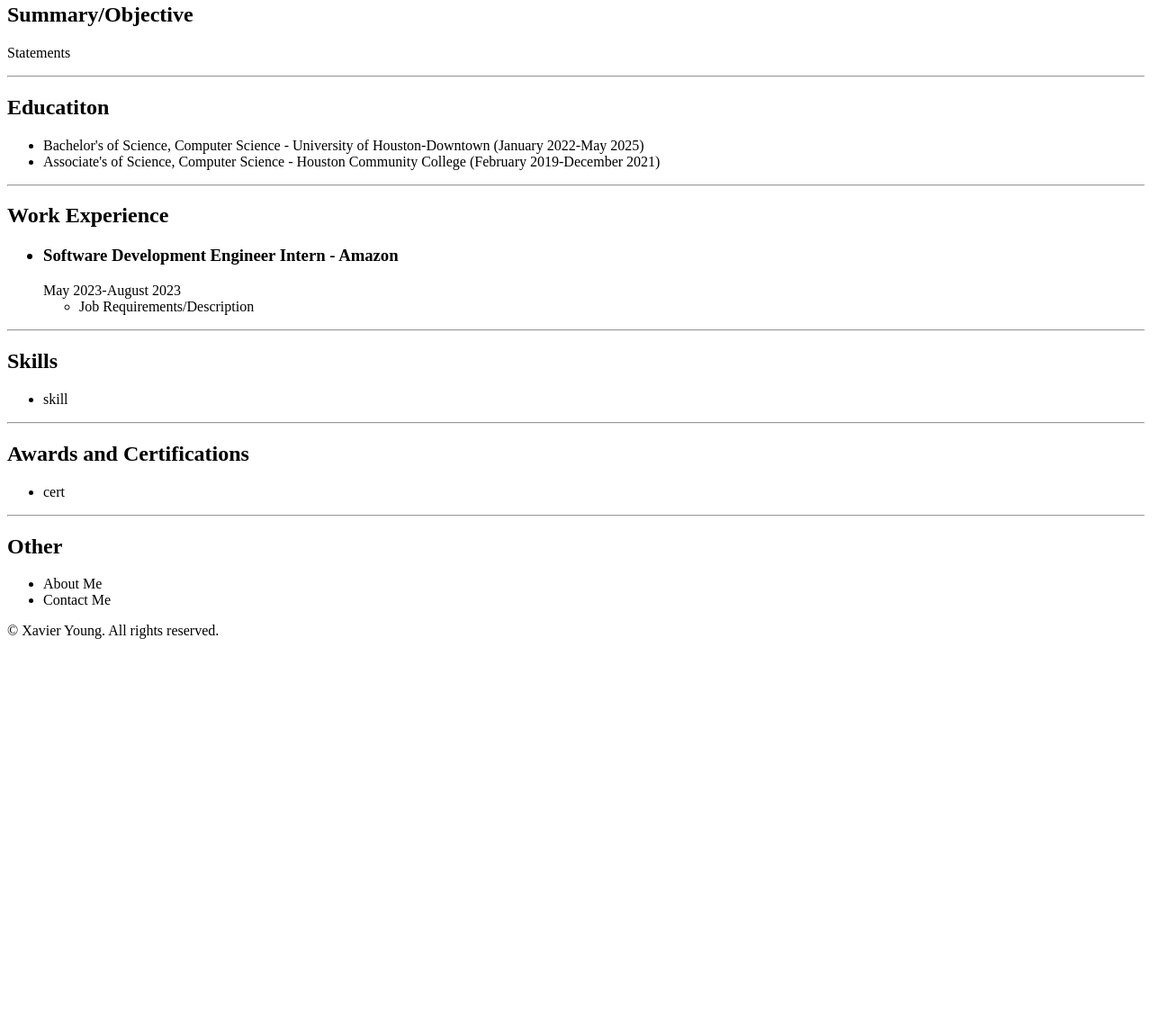
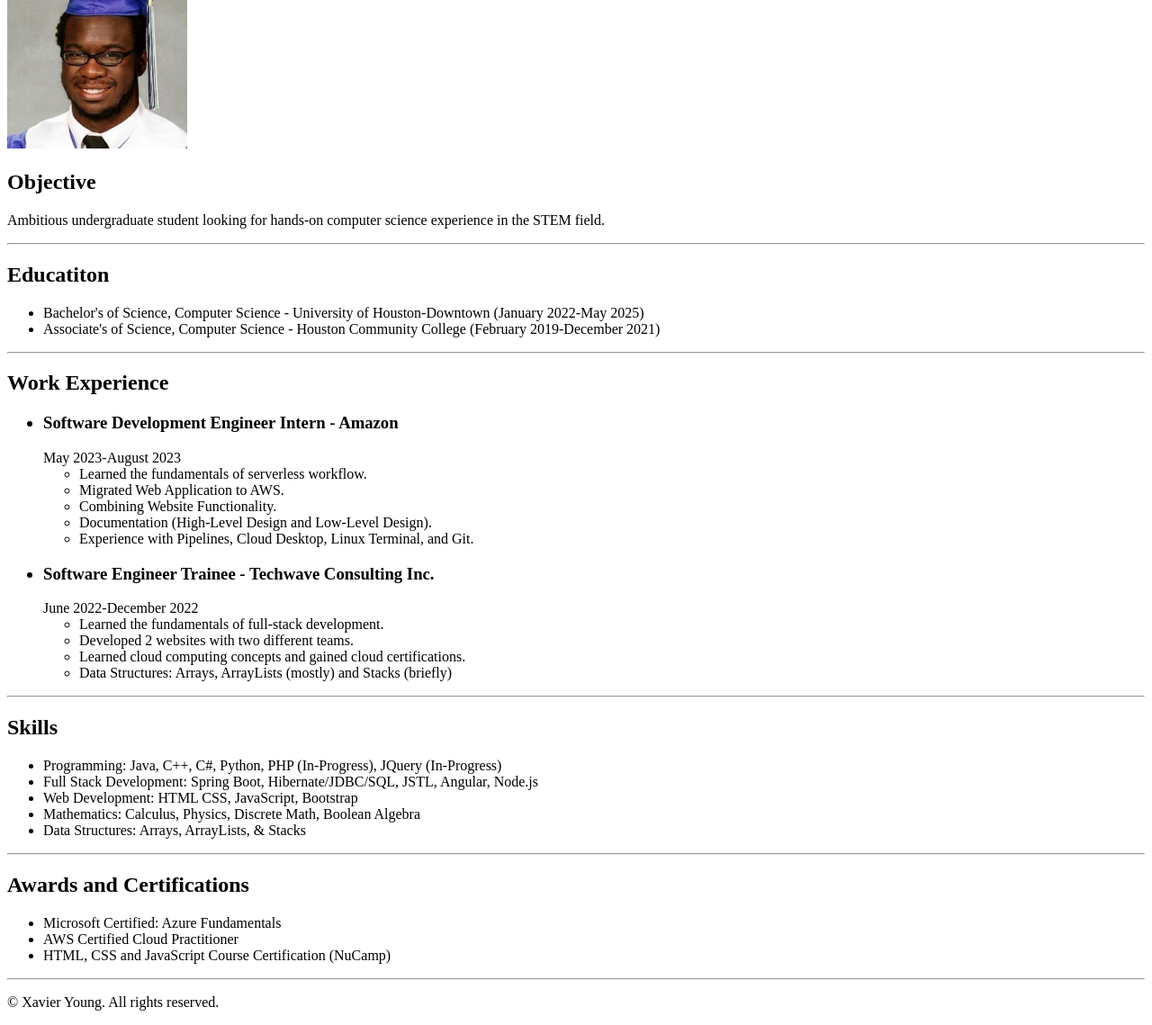
Before and after one commit to Xavius001/capstone-project-1, a plain HTML site: page index.html in a window 1280 px wide. Shown: the part 133-1272 px from the top of the page at 90% size. Before the commit the page ends 859 px from the top, so only its background shows below. Drawn offline with Linux system fonts and the light colour scheme.

Commit message:
Update index.html
Forgot to save before uploading

```diff
--- a/index.html
+++ b/index.html
@@ -7,10 +7,13 @@
   </head>
   <body>
     <h1>Xavier Young</h1><br>
-    <img src="" alt="Picture of me"><br>
+    <img src="./me.jpg" height="200" alt="Picture of me"><br>
 
-    <h2>Summary/Objective</h2>
-    <p>Statements</p>
+    <h2>Objective</h2>
+    <p>Ambitious undergraduate
+        student looking for hands-on
+        computer science experience in
+        the STEM field.</p>
     <hr>
 
     <h2>Educatiton</h2>
@@ -32,28 +35,55 @@
             Amazon <br></h3>
         May 2023-August 2023</li>
         <ul>
-            <li>Job Requirements/Description</li>
+            <li>Learned the fundamentals of serverless workflow.</li>
+            <li>Migrated Web Application to AWS.</li>
+            <li>Combining Website Functionality.</li>
+            <li>Documentation (High-Level Design and Low-Level Design).</li>
+            <li>Experience with Pipelines, Cloud Desktop, Linux Terminal, and
+                Git.</li>
+        </ul>
+        <h3><li>Software Engineer Trainee -
+            Techwave Consulting Inc. <br></h3>
+        June 2022-December 2022</li>
+        <ul>
+            <li>Learned the fundamentals of full-stack development.</li>
+            <li>Developed 2 websites with two different teams.</li>
+            <li>Learned cloud computing concepts and gained cloud
+                certifications.</li>
+            <li>Data Structures: Arrays, ArrayLists (mostly) and Stacks
+                (briefly)</li>
         </ul>
     </ul>
     <hr>
 
     <h2>Skills</h2>
     <ul>
-        <li>skill</li>
+        <li>Programming: Java,
+            C++, C#, Python, PHP
+            (In-Progress), JQuery
+            (In-Progress)</li>
+        <li>Full Stack Development:
+            Spring Boot,
+            Hibernate/JDBC/SQL,
+            JSTL, Angular, Node.js</li>
+        <li>Web Development:
+            HTML CSS, JavaScript,
+            Bootstrap</li>
+        <li>Mathematics: Calculus,
+            Physics, Discrete Math,
+            Boolean Algebra</li>
+        <li>Data Structures: Arrays,
+            ArrayLists, &amp; Stacks</li>
     </ul>
     <hr>
 
     <h2>Awards and Certifications</h2>
     <ul>
-        <li>cert</li>
+        <li>Microsoft Certified: Azure Fundamentals</li>
+        <li>AWS Certified Cloud Practitioner</li>
+        <li>HTML, CSS and JavaScript Course Certification (NuCamp)</li>
     </ul>
     <hr>
-
-    <h2>Other</h2>
-    <ul>
-        <li>About Me</li>
-        <li>Contact Me</li>
-    </ul>
 
    <footer>
     <p>© Xavier Young. All rights reserved.</p>
```
